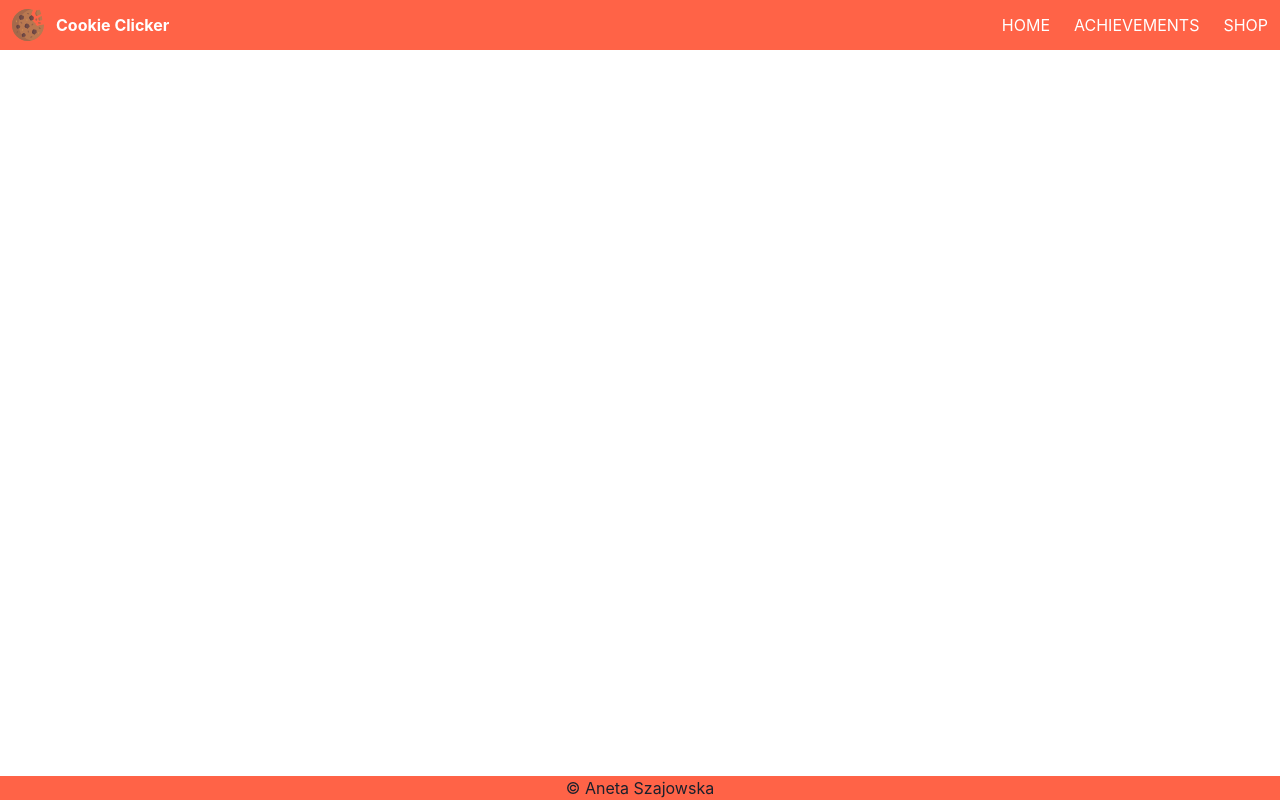
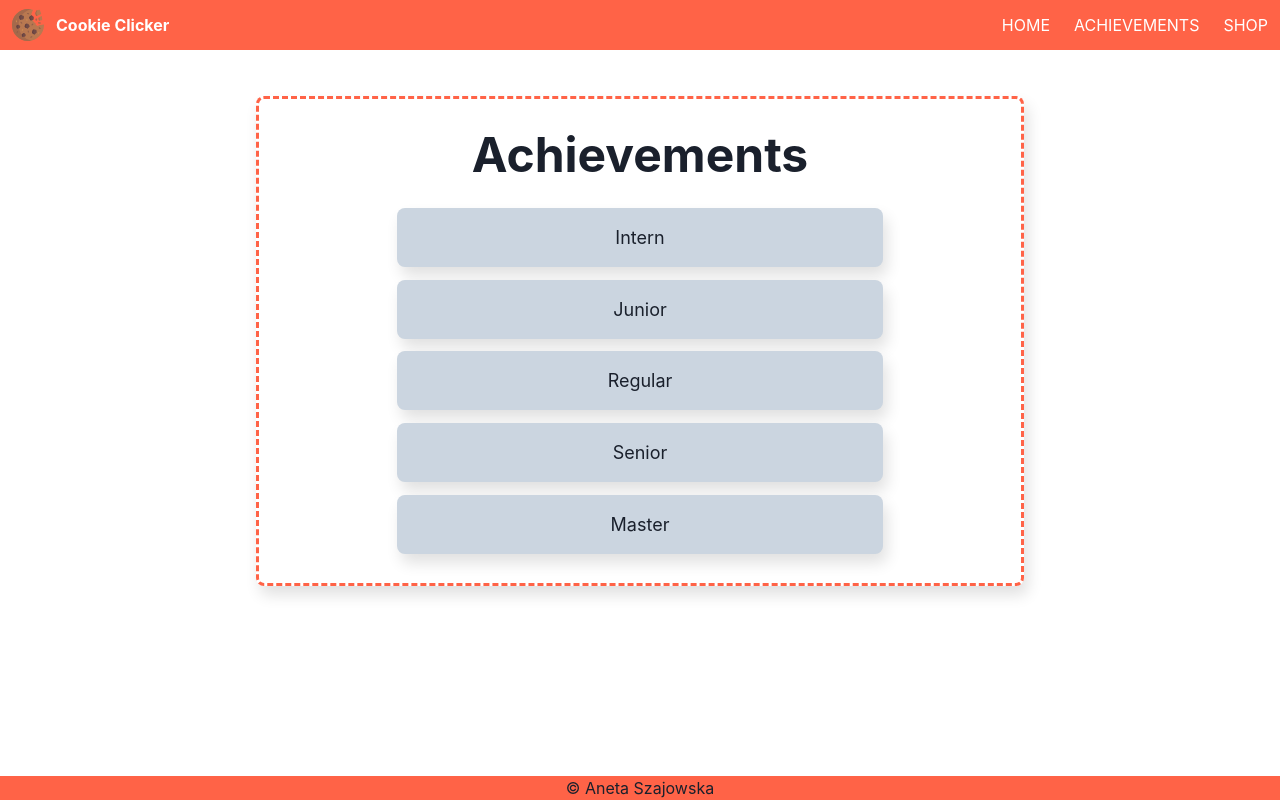
Before and after one commit to anetSzajo/cookie-clicker, a React (Create React App) app: page /achievements in a window 1280 px wide. Built offline with nearby package versions, Linux system fonts and the light colour scheme.

Commit message:
Implement achievements.

```diff
--- a/src/App.js
+++ b/src/App.js
@@ -7,19 +7,25 @@ import Footer from "./Components/Footer/Footer";
 import {Box} from "@chakra-ui/react";
 import React from "react";
 import Navbar from "./Components/Navbar/Navbar";
+import {LocalStorageUserProgressService} from "./Service/UserProgress/LocalStorageUserProgress.service";
+
+const localStorageUserProgressService = new LocalStorageUserProgressService();
+export const UserProgressServiceContext = React.createContext(localStorageUserProgressService);
 
 export default function App() {
     return (
+        <UserProgressServiceContext.Provider value={localStorageUserProgressService}>
             <Box d="flex" flexDirection="column" alignItems="center" h='100vh'>
                 <Router>
                     <Navbar/>
                     <Switch>
-                    <Route exact path={["/", "/home"]} component={Home} />
-                    <Route path="/achievements" component={Achievements} />
-                    <Route path="/shop" component={Shop} />
+                        <Route exact path={["/", "/home"]} component={Home}/>
+                        <Route path="/achievements" component={Achievements}/>
+                        <Route path="/shop" component={Shop}/>
                     </Switch>
                 </Router>
                 <Footer/>
             </Box>
+        </UserProgressServiceContext.Provider>
     );
 }
--- /dev/null
+++ b/src/Components/Achievements/Achievement.tsx
@@ -0,0 +1,16 @@
+import React from 'react';
+import {Box} from "@chakra-ui/react";
+
+type ComponentProps = {
+    name: string,
+    unlocked: boolean
+}
+export default function Achievement({name, unlocked}: ComponentProps) {
+    const background: string = unlocked ? 'yellow.300' : 'gray.300';
+    return (
+        <Box bg={background} p="1rem" fontSize="lg" d="flex" alignItems="center" justifyContent="center" m="0.8rem"
+             borderRadius="lg" boxShadow="4px 9px 15px 0 rgb(0 0 0 / 12%)">
+            {name}
+        </Box>
+    )
+}
--- a/src/Components/Achievements/Achievements.tsx
+++ b/src/Components/Achievements/Achievements.tsx
@@ -1,7 +1,31 @@
-import React from "react";
+import React, {useContext} from "react";
+import {Box, Heading} from "@chakra-ui/react";
+import {AchievementsGenerator} from "../../Service/AchievementsGenerator/AchievementsGenerator.service";
+import {UserProgress} from "../../Service/UserProgress/UserProgress.model";
+import Achievement from "./Achievement";
+import {UserProgressServiceContext} from "../../App";
 
-export default function Achievements(){
-    return(
-        <div>Available soon</div>
+
+const achievementsMap: Map<string, Function> = new AchievementsGenerator().create();
+
+
+export default function Achievements() {
+    const localStorageUserProgressService = useContext(UserProgressServiceContext);
+    const userProgress: UserProgress = localStorageUserProgressService.getUserProgress();
+
+    const achievements = [];
+
+    for (let [key, value] of achievementsMap.entries()) {
+        achievements.push(<Achievement key={key} name={key} unlocked={value(userProgress)}/>)
+    }
+
+    return (
+        <Box mt="6rem" w="60%" d="flex" flexDirection="column" alignItems="center" justifyContent="center"
+             border="3px dashed tomato" p="1rem" borderRadius="lg" boxShadow="4px 9px 15px 0 rgb(0 0 0 / 12%)">
+            <Heading as="h1" size="2xl" m="1rem">Achievements</Heading>
+            <Box w="70%">
+                <div>{achievements}</div>
+            </Box>
+        </Box>
     )
 }
--- a/src/Components/Home/Home.tsx
+++ b/src/Components/Home/Home.tsx
@@ -1,20 +1,23 @@
-import React from 'react';
+import React, {useContext} from 'react';
 import {Box, VStack} from "@chakra-ui/react";
 import CookieClicker from "../CookieClicker/CookieClicker";
 import Dashboard from "../Dashboard/Dashboard";
 import {DoubledLevelsGenerator} from "../../Service/LevelsGenerator/DoubledLevelsGenerator.service";
-import {LocalStorageUserProgressService} from "../../Service/UserProgress/LocalStorageUserProgress.service";
+import {UserProgressServiceContext} from '../../App';
 import {UserProgress} from "../../Service/UserProgress/UserProgress.model";
 
+
 const levelsMap: Map<number, number> = new DoubledLevelsGenerator().create(10);
-const localStorageUserProgressService = new LocalStorageUserProgressService();
-const userProgress: UserProgress = localStorageUserProgressService.getUserProgress();
+
 
 export default function Home() {
+    const localStorageUserProgressService = useContext(UserProgressServiceContext);
+    const userProgress: UserProgress = localStorageUserProgressService.getUserProgress();
+
+
     const [counter, setCounter] = React.useState(userProgress.clickCounter);
     const [level, setLevel] = React.useState(userProgress.level);
     const higherLevel: number | undefined = levelsMap.get(level + 1);
-
 
     if (higherLevel && counter >= higherLevel) {
         setLevel((previousLevel) => {
--- /dev/null
+++ b/src/Service/AchievementsGenerator/AchievementsGenerator.service.ts
@@ -0,0 +1,14 @@
+import {UserProgress} from "../UserProgress/UserProgress.model";
+
+export class AchievementsGenerator {
+    create(): Map<string, Function> {
+        let achievementsMap = new Map();
+        achievementsMap.set("Intern", (userProgress: UserProgress) => userProgress.clickCounter >= 100);
+        achievementsMap.set("Junior", (userProgress: UserProgress) => userProgress.clickCounter >= 200);
+        achievementsMap.set("Regular", (userProgress: UserProgress) => userProgress.clickCounter >= 300);
+        achievementsMap.set("Senior", (userProgress: UserProgress) => userProgress.clickCounter >= 400);
+        achievementsMap.set("Master", (userProgress: UserProgress) => userProgress.clickCounter >= 500);
+
+        return achievementsMap;
+    }
+}
--- a/tsconfig.json
+++ b/tsconfig.json
@@ -18,7 +18,8 @@
     "resolveJsonModule": true,
     "isolatedModules": true,
     "noEmit": true,
-    "jsx": "react"
+    "jsx": "react",
+    "downlevelIteration": true
   },
   "include": [
     "src"
```
Lines whose indentation alone changed are shown as unchanged.
